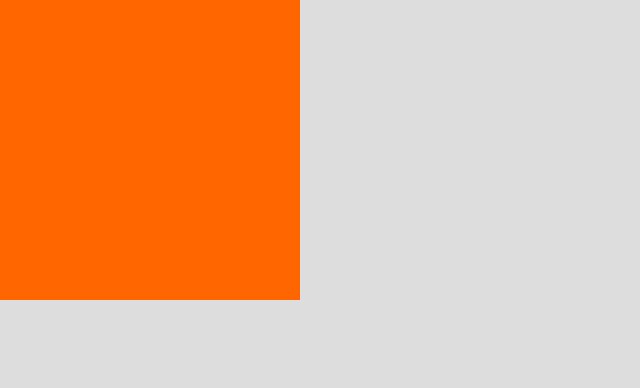
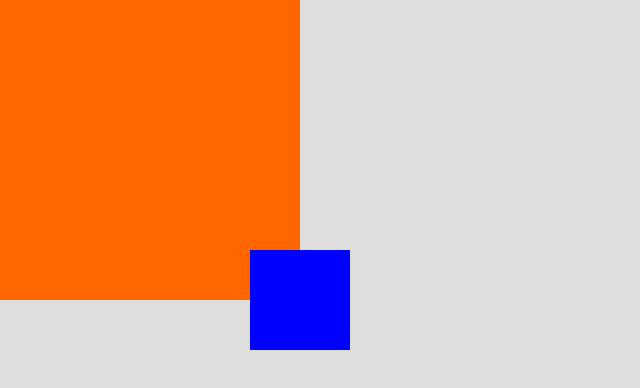
Before and after one commit to EvandriRidho/CSS-3, a plain HTML site: page 03. RGBa & HSLa/index.html in a window 1280 px wide. Shown: the whole page, without its empty margins (0-640 px from the left). Drawn offline with Linux system fonts and the light colour scheme.

Commit message:
RGBa & HSLa

```diff
--- a/3. RGBa & HSLa/index.html
+++ b/03. RGBa & HSLa/index.html
@@ -10,7 +10,7 @@
 
 <div class="container">
     <div class="satu">
-
+        <div class="dua"></div>
     </div>
 </div>
 
```
Also changed, not shown: 03. RGBa & HSLa/style.css (renamed from 3. RGBa & HSLa/style.css).
